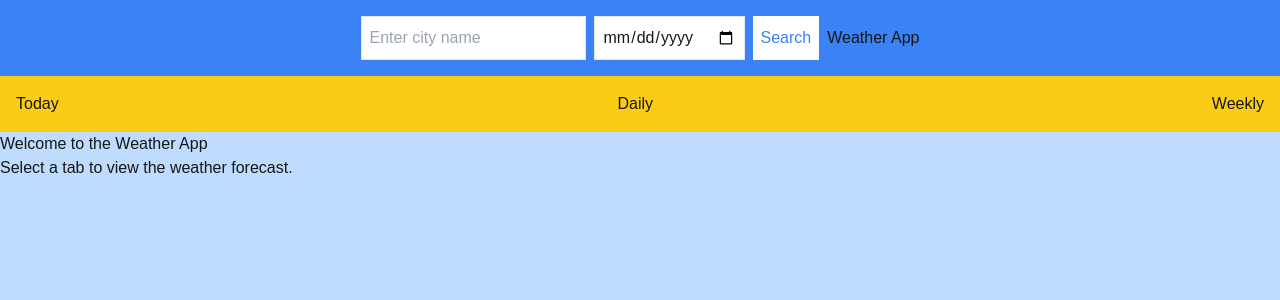
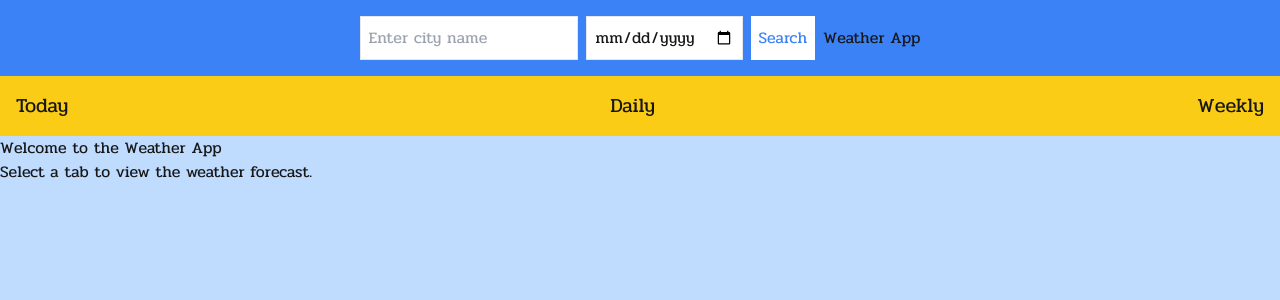
Before and after one commit to remre/weatheryesterday, a Next.js app: page / in a window 1280 px wide. Shown: the top 300 px of the page. Built offline with nearby package versions, Linux system fonts and the light colour scheme.

Commit message:
feat; change font family

```diff
--- a/src/app/layout.tsx
+++ b/src/app/layout.tsx
@@ -1,6 +1,7 @@
 import type { Metadata } from 'next';
 import localFont from 'next/font/local';
 import './globals.css';
+import { Pridi } from 'next/font/google';
 import { WeatherProvider } from '@/context/WeatherContext';
 import HeaderBar from '@/components/HeaderBar/HeaderBar';
 import Navbar from '@/components/Navbar/Navbar';
@@ -15,6 +16,10 @@ const geistMono = localFont({
   weight: '100 900',
 });
 
+const pridi = Pridi({
+  subsets: ['latin'],
+  weight: '400',
+});
 export const metadata: Metadata = {
   title: 'Create Next App',
   description: 'Generated by create next app',
@@ -27,7 +32,7 @@ export default function RootLayout({
 }>) {
   return (
     <html lang="en">
-      <body className={`${geistSans.variable} ${geistMono.variable} antialiased`}>
+      <body className={`${pridi.className} antialiased`}>
         <main className="flex  bg-blue-200 min-h-screen  ">
           <div className="mx-auto container justify-center">
             <WeatherProvider>
--- a/src/components/Navbar/Navbar.tsx
+++ b/src/components/Navbar/Navbar.tsx
@@ -1,7 +1,7 @@
 import Link from 'next/link';
 export default function NavBar() {
   return (
-    <div className="flex w-full bg-yellow-400 justify-between p-4">
+    <div className="flex w-full bg-yellow-400 justify-between p-4 text-xl">
       <Link href="/today">Today</Link>
       <Link href="/daily">Daily</Link>
       <Link href="/weekly">Weekly</Link>
```
